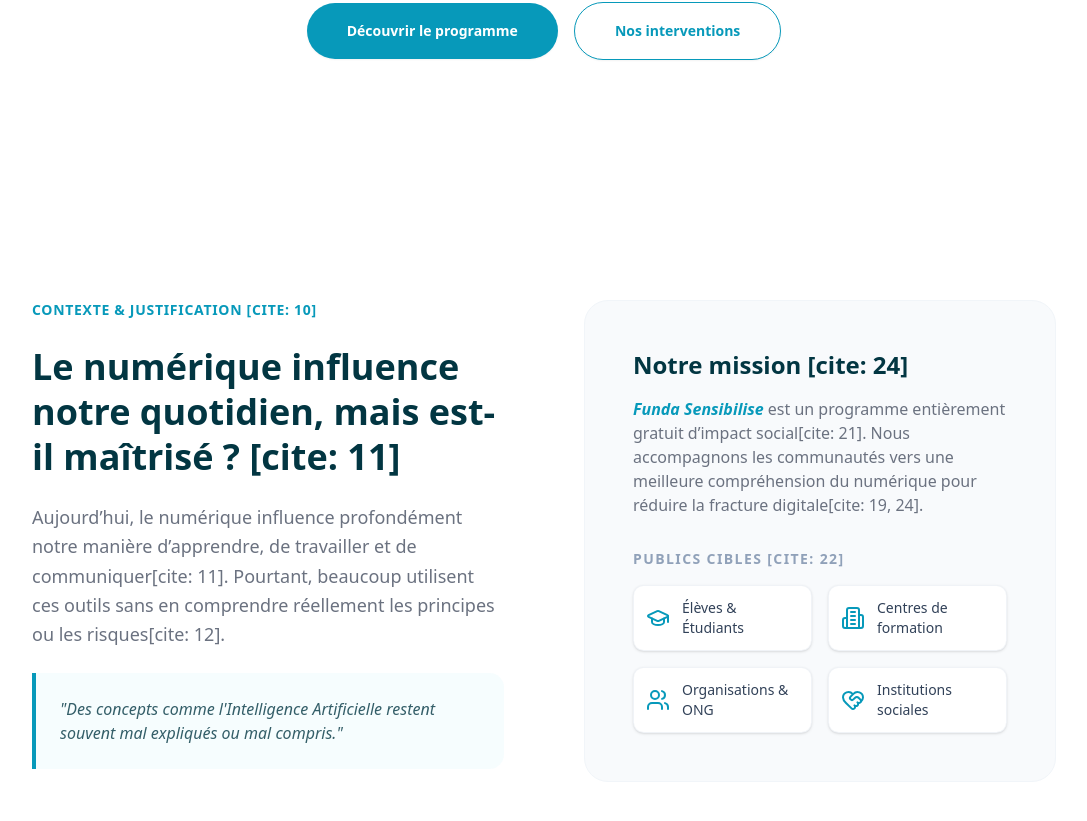
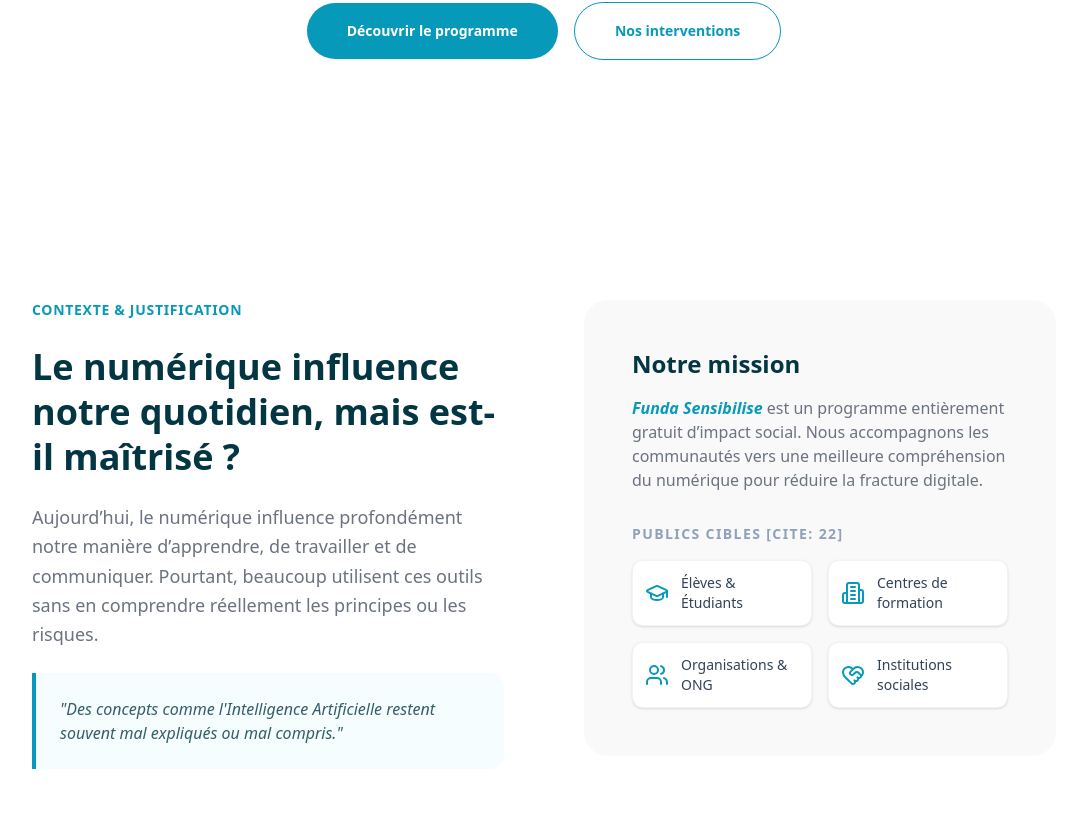
Before and after one commit to Funda-online/funda-online, a Next.js app: page /sensibilise in a window 1280 px wide. Shown: the part 503-1324 px from the top of the page, without its empty margins (96-1183 px from the left). Built offline with nearby package versions, Linux system fonts and the light colour scheme.

Commit message:
sensibilise page presentation ok v1

```diff
--- a/components/sensibilise/Presentation.tsx
+++ b/components/sensibilise/Presentation.tsx
@@ -52,14 +52,14 @@ export default function Presentation() {
           {/* Colonne Gauche : Le Contexte */}
           <div ref={leftColRef} className="space-y-6">
             <h2 className="text-primary font-bold tracking-wider uppercase text-sm">
-              Contexte & Justification [cite: 10]
+              Contexte & Justification
             </h2>
             <h3 className="text-3xl md:text-4xl font-bold text-foreground leading-tight">
-              Le numérique influence notre quotidien, mais est-il maîtrisé ? [cite: 11]
+              Le numérique influence notre quotidien, mais est-il maîtrisé ?
             </h3>
             <p className="text-lg text-muted-foreground leading-relaxed">
-              Aujourd’hui, le numérique influence profondément notre manière d’apprendre, de travailler et de communiquer[cite: 11].
-              Pourtant, beaucoup utilisent ces outils sans en comprendre réellement les principes ou les risques[cite: 12].
+              Aujourd’hui, le numérique influence profondément notre manière d’apprendre, de travailler et de communiquer.
+              Pourtant, beaucoup utilisent ces outils sans en comprendre réellement les principes ou les risques.
             </p>
             <div className="p-6 bg-accent/5 border-l-4 border-primary rounded-r-xl">
               <p className="italic text-foreground/80">
@@ -69,12 +69,12 @@ export default function Presentation() {
           </div>
 
           {/* Colonne Droite : La Solution & Cibles */}
-          <div ref={rightColRef} className="space-y-8 bg-slate-50 p-8 md:p-12 rounded-3xl border border-slate-100">
+          <div ref={rightColRef} className="space-y-8 bg-[var(--muted)]/55 p-8 md:p-12 rounded-3xl">
             <div>
-              <h3 className="text-2xl font-bold mb-4">Notre mission [cite: 24]</h3>
+              <h3 className="text-2xl font-bold mb-4">Notre mission</h3>
               <p className="text-muted-foreground mb-6">
-                <span className="font-semibold text-primary italic">Funda Sensibilise</span> est un programme entièrement gratuit d’impact social[cite: 21].
-                Nous accompagnons les communautés vers une meilleure compréhension du numérique pour réduire la fracture digitale[cite: 19, 24].
+                <span className="font-semibold text-primary italic">Funda Sensibilise</span> est un programme entièrement gratuit d’impact social.
+                Nous accompagnons les communautés vers une meilleure compréhension du numérique pour réduire la fracture digitale.
               </p>
             </div>
 
```
